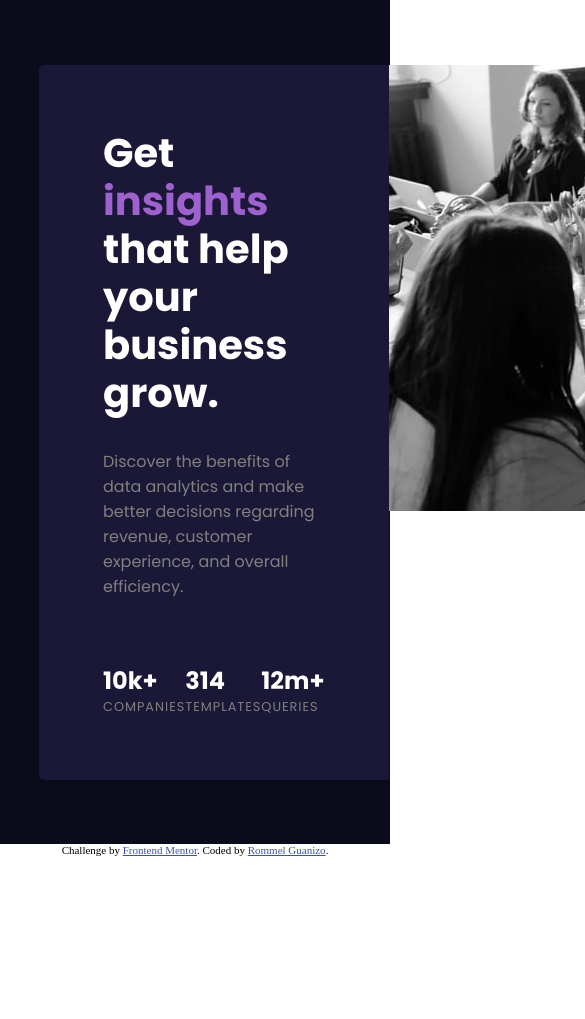
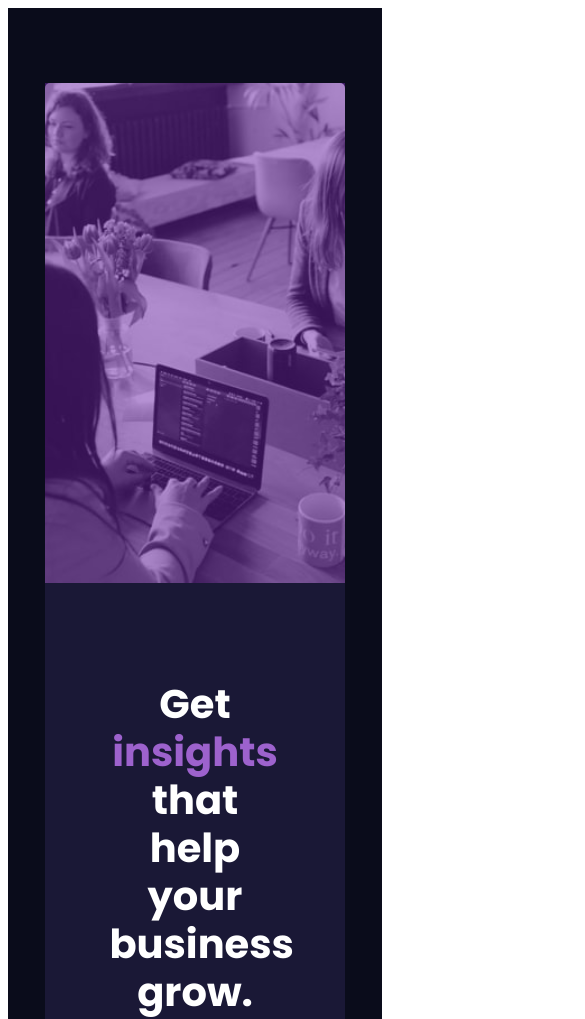
Before and after one commit to guanizorommel/Front-End-Mentor-1, a plain HTML site: page index.html in a window 390 px wide. Shown: the top 1019 px of the page, 585 px wide, since content can reach past the window. Before the commit the page ends 856 px from the top, so only its background shows below. Drawn offline with Linux system fonts and the light colour scheme.

Commit message:
final update

```diff
--- a/css/style.css
+++ b/css/style.css
@@ -1,6 +1,5 @@
 * {
     box-sizing: border-box;
-    margin: 0 auto;
 }
 
 
@@ -66,13 +65,72 @@ section {
 .bottom p {
     text-transform: uppercase;
     font-size: .8rem;
+    margin-top: -20px;
     letter-spacing: 1px;
 }
 
 .rightcontent  {
-
+    background: url('../images/image-header-desktop.jpg');
+    background-position: center center;
+    background-size: cover;
+    background-repeat: no-repeat;
+    border-top-right-radius: 5px;
+    border-bottom-right-radius: 5px;
+    height: auto;
 }
 
-.right-content img {
+.coloroverlay {
+    min-height: 500px;
+    width: 100%;
+    height: 100%;
+    background-color:#6d24a8;
+    opacity: 0.5;
+}
 
+
+@media (max-width: 1000px){
+
+    .cardcontainer {
+        flex-direction: column;
+        padding: 20% 0%;
+    }
+
+    .leftcontent {
+        order:10;
+        border-bottom-right-radius: 5px;
+        border-bottom-left-radius: 5px;
+        border-top-left-radius: 0px;
+
+    }
+
+    .rightcontent {
+        order: 2;
+        border-top-right-radius: 5px;
+        border-top-left-radius: 5px;
+        border-bottom-right-radius: 0px;
+    }
+
+    .top {
+        text-align: center;
+    }
+
+    .bottom {
+        flex-direction: column;
+        justify-content: center;
+        align-items: center;
+        text-align: center;
+    }
+
+    .bottom >* {
+        flex-basis: 100%;
+    }
+
+    .numbers h2 {
+        font-size: 3rem;
+    }
+
+    .numbers p {
+        font-size: 1rem;
+        margin-top: -30px;
+    }
 }
--- a/index.html
+++ b/index.html
@@ -58,7 +58,7 @@
   </div>
 
     <div class="rightcontent">
-      <img src="images/image-header-desktop.jpg">
+      <div class="coloroverlay"></div>
     </div>
 
   </div>
```
